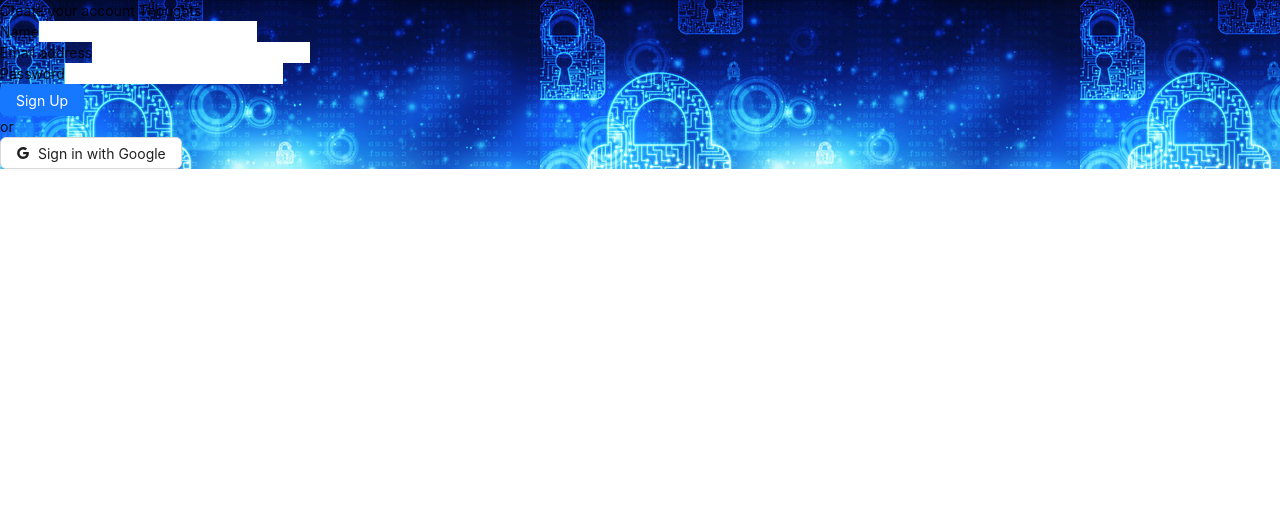
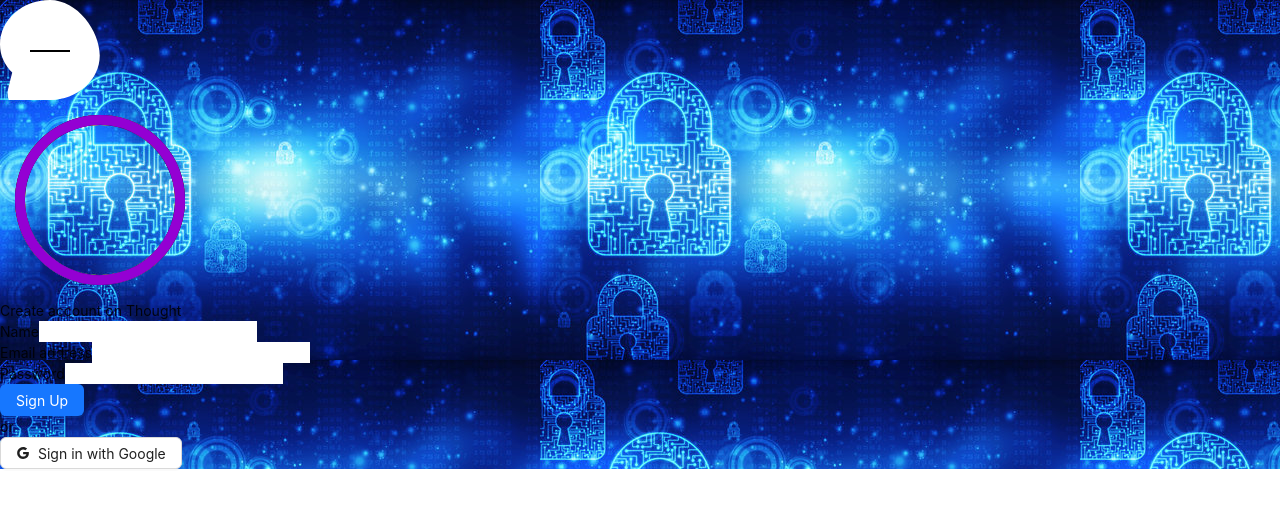
Before and after one commit to mominulhouqe/write-your-thought, a React (Vite) app: page /register in a window 1280 px wide. Shown: the top 508 px of the page. Built offline with nearby package versions, Linux system fonts and the light colour scheme.

Commit message:
updated login pages

```diff
--- /dev/null
+++ b/src/components/AnimationThought.tsx
@@ -0,0 +1,76 @@
+import React from 'react';
+import { motion } from 'framer-motion';
+
+const AnimationThought: React.FC = () => {
+  return (
+    <div className="w-full h-full flex items-center justify-center">
+      <svg
+        xmlns="http://www.w3.org/2000/svg"
+        viewBox="0 0 100 100"
+        width="100"
+        height="100"
+        className="relative"
+      >
+        {/* Thought bubble */}
+        <motion.path
+          d="M49.875,0C22.32,0,0,19.85,0,44.406c0,10.82,4.62,20.67,12.27,28.132c-1.128,4.38-2.296,8.808-3.38,13.176c-3.848,13.238,1.972,19.598,7.68,23.754c0.808,0.688,1.82,1.184,3.02,1.468C22.05,98.938,35.208,100,49.875,100c27.555,0,49.875-19.85,49.875-44.406S77.43,0,49.875,0z"
+          fill="#fff"
+          initial={{ opacity: 0, scale: 0 }}
+          animate={{ opacity: 1, scale: 1 }}
+          transition={{ duration: 0.5 }}
+        />
+        {/* Thought dots */}
+        <motion.circle
+          cx="50"
+          cy="23"
+          r="2"
+          fill="#fff"
+          initial={{ opacity: 0 }}
+          animate={{ opacity: 1 }}
+          transition={{ delay: 0.3, duration: 0.5 }}
+        />
+        <motion.circle
+          cx="60"
+          cy="30"
+          r="2"
+          fill="#fff"
+          initial={{ opacity: 0 }}
+          animate={{ opacity: 1 }}
+          transition={{ delay: 0.5, duration: 0.5 }}
+        />
+        <motion.circle
+          cx="45"
+          cy="40"
+          r="2"
+          fill="#fff"
+          initial={{ opacity: 0 }}
+          animate={{ opacity: 1 }}
+          transition={{ delay: 0.7, duration: 0.5 }}
+        />
+        {/* Thought lines */}
+        <motion.rect
+          x="30"
+          y="50"
+          width="40"
+          height="2"
+          fill="#000"
+          initial={{ opacity: 0 }}
+          animate={{ opacity: 1 }}
+          transition={{ delay: 0.9, duration: 0.5 }}
+        />
+        <motion.rect
+          x="32"
+          y="55"
+          width="36"
+          height="2"
+          fill="#fff"
+          initial={{ opacity: 0 }}
+          animate={{ opacity: 1 }}
+          transition={{ delay: 1.1, duration: 0.5 }}
+        />
+      </svg>
+    </div>
+  );
+};
+
+export default AnimationThought;
--- /dev/null
+++ b/src/components/BorderCicle.tsx
@@ -0,0 +1,35 @@
+import React from 'react';
+import { motion } from 'framer-motion';
+
+const BorderCircle: React.FC = () => {
+    const colors = ['#FF0000', '#FF7F00', '#FFFF00', '#00FF00', '#0000FF', '#4B0082', '#9400D3'];
+  return (
+    <div className="flex items-center justify-center">
+      <svg
+        width="200"
+        height="200"
+        viewBox="0 0 200 200"
+        xmlns="http://www.w3.org/2000/svg"
+        className="relative"
+      >
+        {colors.map((color, index) => (
+          <motion.circle
+            key={index}
+            cx="100"
+            cy="100"
+            r="80"
+            stroke={color}
+            strokeWidth="10"
+            fill="transparent"
+            strokeLinecap="round"
+            initial={{ rotate: index * (360 / colors.length) }}
+            animate={{ rotate: (index + 1) * (360 / colors.length) }}
+            transition={{ duration: 2, repeat: Infinity, ease: "linear" }}
+          />
+        ))}
+      </svg>
+    </div>
+  );
+};
+
+export default BorderCircle;
--- /dev/null
+++ b/src/components/GoogleSign.tsx
@@ -0,0 +1,23 @@
+import React from 'react';
+import { Button } from 'antd';
+import { GoogleOutlined } from '@ant-design/icons';
+
+interface GoogleSignInButtonProps {
+  onClick: () => void; // Function to handle Google sign-in logic
+  className?: string; // Optional className for custom styling
+}
+
+const GoogleSign: React.FC<GoogleSignInButtonProps> = ({ onClick, className }) => {
+  return (
+    <Button
+      type="default"
+      icon={<GoogleOutlined />}
+      className={`w-full ${className}`}
+      onClick={onClick}
+    >
+      Sign in with Google
+    </Button>
+  );
+};
+
+export default GoogleSign;
--- a/src/pages/Login/Login.tsx
+++ b/src/pages/Login/Login.tsx
@@ -5,6 +5,9 @@ import { motion } from "framer-motion";
 
 import { GoogleOutlined } from "@ant-design/icons";
 import AuthLayout from "../../components/AuthLayout";
+import GoogleSign from "../../components/GoogleSign";
+import AnimationThought from "../../components/AnimationThought";
+import BorderCircle from "../../components/BorderCicle";
 
 interface LoginFormInputs {
   email: string;
@@ -24,20 +27,26 @@ const Login: React.FC = () => {
 
   const handleGoogleSignIn = () => {
     // Handle Google Sign-In logic here
+    console.log("Signing in with Google...");
   };
+
 
   return (
     <AuthLayout>
+      <div className="abs z-0 flex overflow-hidden">
+<AnimationThought ></AnimationThought>
+<BorderCircle />
+</div>
       <motion.div
-        className="max-w-xl w-full space-y-8 border rounded-lg shadow-lg bg-[#F0F2F5] bg-opacity-45  p-6"
-        initial={{ opacity: 0 }}
-        animate={{ opacity: 1 }}
-        transition={{ duration: 0.5 }}
+        className="max-w-xl w-full overflow-hidden space-y-8 border rounded-lg shadow-lg bg-[#F0F2F5] bg-opacity-45  p-6"
+        initial={{ translateY: 1000,  }}
+        animate={{ translateY: 0,  }}
+        transition={{ duration: 0.8 , delay:1.2}}
       >
         <h2 className="text-center text-3xl font-extrabold text-gray-900">
-          Sign in to your account
+          Welcom in <span className="text-blue-600 underline">Thought</span> Account
         </h2>
-        <form onSubmit={handleSubmit(onSubmit)} className="space-y-6">
+        <form onSubmit={handleSubmit(onSubmit)} className="space-y-4">
           <div>
             <label
               htmlFor="email"
@@ -55,7 +64,7 @@ const Login: React.FC = () => {
           <div>
             <label
               htmlFor="password"
-              className="block text-sm font-medium text-gray-700"
+              className="block text-sm font-medium text-gray-700 "
             >
               Password
             </label>
@@ -75,14 +84,7 @@ const Login: React.FC = () => {
         <div className="flex items-center justify-center space-x-2 mt-4">
           <div className="text-gray-500">or</div>
         </div>
-        <Button
-          type="default"
-          icon={<GoogleOutlined />}
-          className="w-full mt-2"
-          onClick={handleGoogleSignIn}
-        >
-          Sign in with Google
-        </Button>
+        <GoogleSign onClick={handleGoogleSignIn} className="mt-2" />
       </motion.div>
     </AuthLayout>
   );
--- a/src/pages/Register/Register.tsx
+++ b/src/pages/Register/Register.tsx
@@ -1,9 +1,11 @@
 import React from "react";
 import { Button } from "antd";
 import { useForm } from "react-hook-form";
-import { motion } from "framer-motion";
+import { motion, transform } from "framer-motion";
 import AuthLayout from "../../components/AuthLayout";
-import { GoogleOutlined } from "@ant-design/icons";
+import GoogleSign from "../../components/GoogleSign";
+import AnimationThought from "../../components/AnimationThought";
+import BorderCircle from "../../components/BorderCicle";
 
 interface RegisterFormInputs {
   email: string;
@@ -25,20 +27,28 @@ const Register: React.FC = () => {
 
   const handleGoogleSignIn = () => {
     // Handle Google Sign-In logic here
+    console.log("Signing in with Google...");
   };
+
 
   return (
     <AuthLayout>
+<div className=" h-screen fixed top-0 flex overflow-hidden">
+<AnimationThought ></AnimationThought>
+<BorderCircle />
+</div>
       <motion.div
-        className="max-w-xl w-full space-y-8 border rounded-lg shadow-lg bg-[#F0F2F5] bg-opacity-45 p-6"
-        initial={{ opacity: 0 }}
-        animate={{ opacity: 1 }}
-        transition={{ duration: 0.5 }}
+        className="container mx-auto w-full  border rounded-lg shadow-lg bg-[#F0F2F5] bg-opacity-45 p-6"
+        initial={{ translateY: 1000,  }}
+        animate={{ translateY: 0,  }}
+        transition={{ duration: 0.8 , delay:1.2}}
+
       >
         <h2 className="text-center text-3xl font-extrabold text-gray-900">
-          Create your account Thoughts
+          Create  account on <span className="text-blue-600 underline">Thought</span>
         </h2>
-        <form onSubmit={handleSubmit(onSubmit)} className="space-y-6">
+
+        <form onSubmit={handleSubmit(onSubmit)} className="space-y-4">
           <div>
             <label
               htmlFor="name"
@@ -90,14 +100,7 @@ const Register: React.FC = () => {
         <div className="flex items-center justify-center space-x-2 mt-4">
           <div className="text-gray-500">or</div>
         </div>
-        <Button
-          type="default"
-          icon={<GoogleOutlined />}
-          className="w-full mt-2"
-          onClick={handleGoogleSignIn}
-        >
-          Sign in with Google
-        </Button>
+        <GoogleSign onClick={handleGoogleSignIn} className="mt-2" />
       </motion.div>
     </AuthLayout>
   );
```
